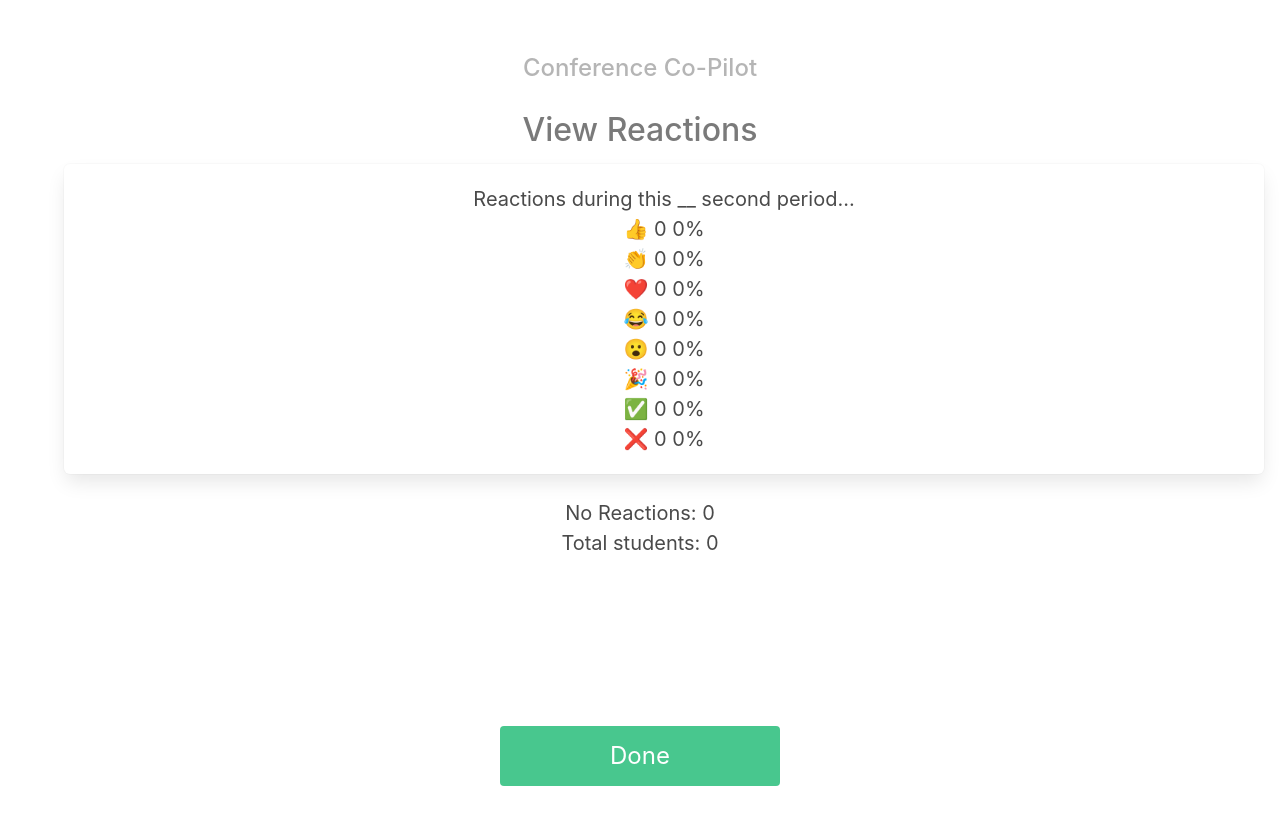
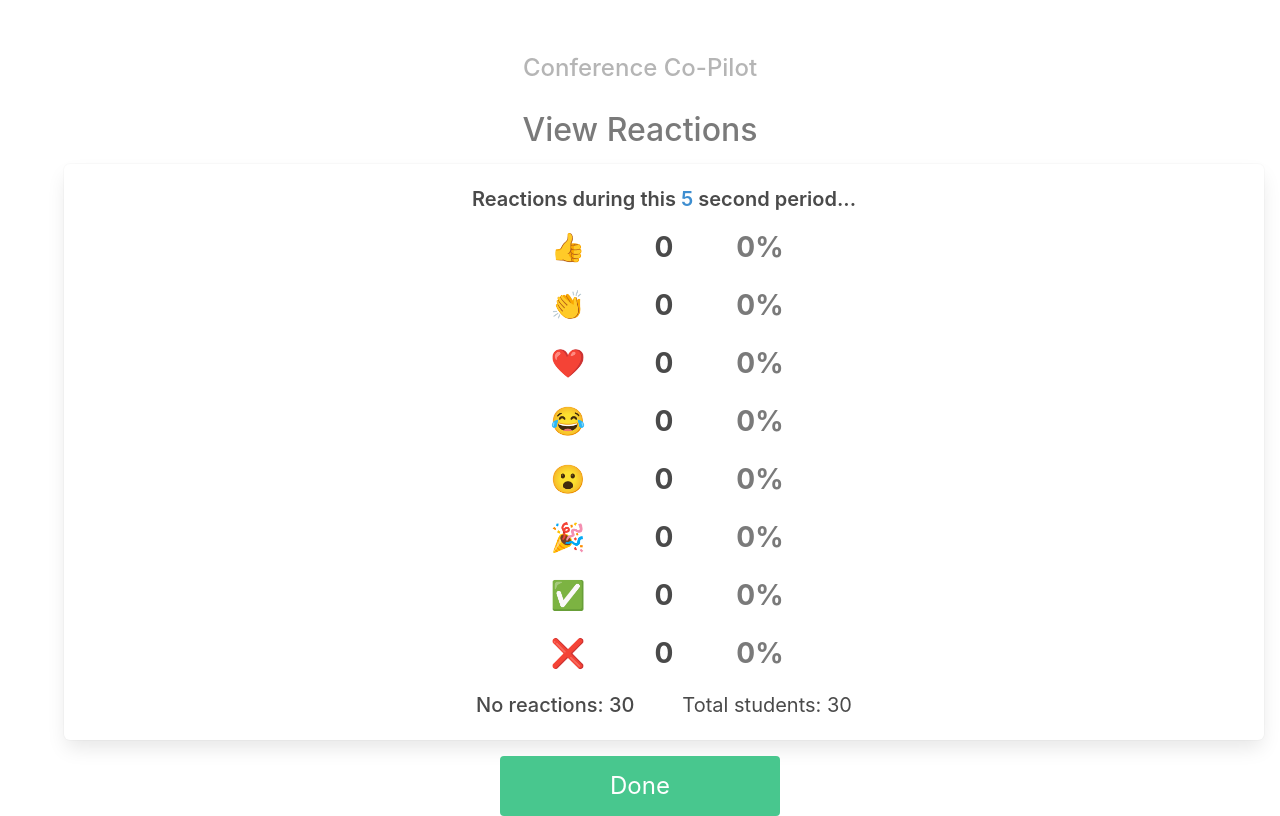
Before and after one commit to daniaalnahdi/is4300-project, a React (Create React App) app: page /reactions in a window 1280 px wide. Built offline with nearby package versions, Linux system fonts and the light colour scheme.

Commit message:
style reactions page

```diff
--- a/src/index.css
+++ b/src/index.css
@@ -31,7 +31,7 @@ header {
 }
 
 main {
-  height: 620px;
+  height: 650px;
 }
 
 h1,
@@ -52,12 +52,13 @@ h2 {
 }
 
 .home-button {
-  width: 350px;
+  width: 450px;
   display: block;
   margin-top: 1em;
   margin-bottom: 1em;
   text-align: left;
   padding-left: 2em;
+  font-size: 2rem !important;
 }
 
 .done-button {
@@ -69,3 +70,7 @@ h2 {
   margin-top: 1.5em;
   margin-bottom: 1.5em;
 }
+
+.reactions-list {
+  font-size: 1.75rem;
+}
--- a/src/views/PickStudentView.jsx
+++ b/src/views/PickStudentView.jsx
@@ -33,7 +33,7 @@ const PickStudentView = () => {
               <input
                 type='radio'
                 name='foobar'
-                checked={selectedOption == 1}
+                checked={selectedOption === 1}
                 onChange={() => setSelectedOption(1)}
                 className='mr-1'
               />
@@ -43,7 +43,7 @@ const PickStudentView = () => {
               <input
                 type='radio'
                 name='foobar'
-                checked={selectedOption == 2}
+                checked={selectedOption === 2}
                 onChange={() => setSelectedOption(2)}
                 className='mr-1'
               />
@@ -51,7 +51,7 @@ const PickStudentView = () => {
             </label>
           </div>
 
-          <p className='is-size-2' id="picked-student">{pickedStudent}</p>
+          <p className='is-size-2 ' id="picked-student">{pickedStudent}</p>
           <button
             className='button is-info is-medium is-outlined'
             onClick={() => setPickedStudent(getRandomStudent())}
--- a/src/views/ReactionsView.jsx
+++ b/src/views/ReactionsView.jsx
@@ -1,7 +1,22 @@
-import React from 'react';
+import React, { useState, useEffect } from 'react';
 import { Link } from 'react-router-dom';
 
 const ReactionsView = () => {
+  const totalStudents = 30;
+
+  const [timeElapsed, setTimeElapsed] = useState(0);
+  const [noReactions, setNoReactions] = useState(totalStudents);
+
+  useEffect(() => {
+    let timer = setInterval(
+      () => setTimeElapsed((prevState) => prevState + 1),
+      1000
+    );
+    return () => {
+      clearInterval(timer);
+    };
+  }, []);
+
   return (
     <>
       <main>
@@ -9,20 +24,59 @@ const ReactionsView = () => {
           View Reactions
         </h2>
         <div className='box'>
-          <p>Reactions during this __ second period...</p>
-          <ul>
-            <li>👍 0 0%</li>
-            <li>👏 0 0%</li>
-            <li>❤️ 0 0%</li>
-            <li>😂 0 0%</li>
-            <li>😮 0 0%</li>
-            <li>🎉 0 0%</li>
-            <li>✅ 0 0%</li>
-            <li>❌ 0 0%</li>
-          </ul>
+          <p className='has-text-weight-semibold'>
+            Reactions during this{' '}
+            <span className='has-text-info'>{timeElapsed}</span> second
+            period...
+          </p>
+          <div
+            className='has-text-weight-bold mt-3 reactions-list'
+            style={{ marginLeft: '16em', marginRight: '16em' }}
+          >
+            <div className='columns mb-1'>
+              <div className='column '>👍</div>
+              <div className='column'>0</div>
+              <div className='column has-text-grey'>0%</div>
+            </div>
+            <div className='columns mb-1'>
+              <div className='column '>👏</div>
+              <div className='column'>0</div>
+              <div className='column has-text-grey'>0%</div>
+            </div>
+            <div className='columns mb-1'>
+              <div className='column '>❤️</div>
+              <div className='column'>0</div>
+              <div className='column has-text-grey'>0%</div>
+            </div>
+            <div className='columns mb-1'>
+              <div className='column '>😂</div>
+              <div className='column'>0</div>
+              <div className='column has-text-grey'>0%</div>
+            </div>
+            <div className='columns mb-1'>
+              <div className='column '>😮</div>
+              <div className='column'>0</div>
+              <div className='column has-text-grey'>0%</div>
+            </div>
+            <div className='columns mb-1'>
+              <div className='column '>🎉</div>
+              <div className='column'>0</div>
+              <div className='column has-text-grey'>0%</div>
+            </div>
+            <div className='columns mb-1'>
+              <div className='column '>✅ </div>
+              <div className='column'>0</div>
+              <div className='column has-text-grey'>0%</div>
+            </div>
+            <div className='columns mb-1'>
+              <div className='column '>❌</div>
+              <div className='column'>0</div>
+              <div className='column has-text-grey'>0%</div>
+            </div>
+          </div>
+          <span className='has-text-weight-medium mt-3 mr-6'>No reactions: {noReactions}</span>
+          <span>Total students: {totalStudents}</span>
         </div>
-        <p>No Reactions: 0</p>
-        <p>Total students: 0</p>
       </main>
       <Link to='/'>
         <button className='button is-success is-large done-button'>Done</button>
```
